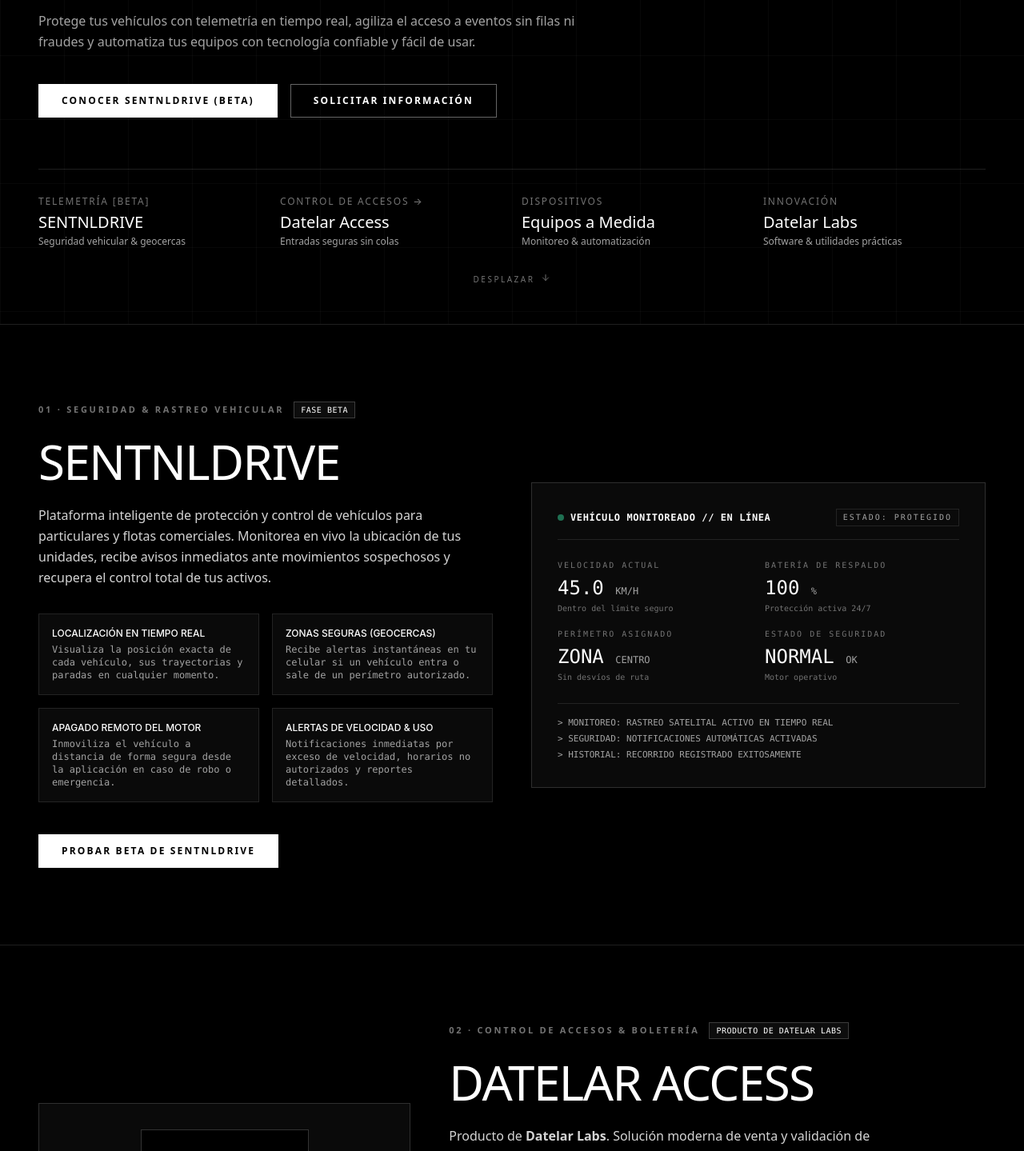
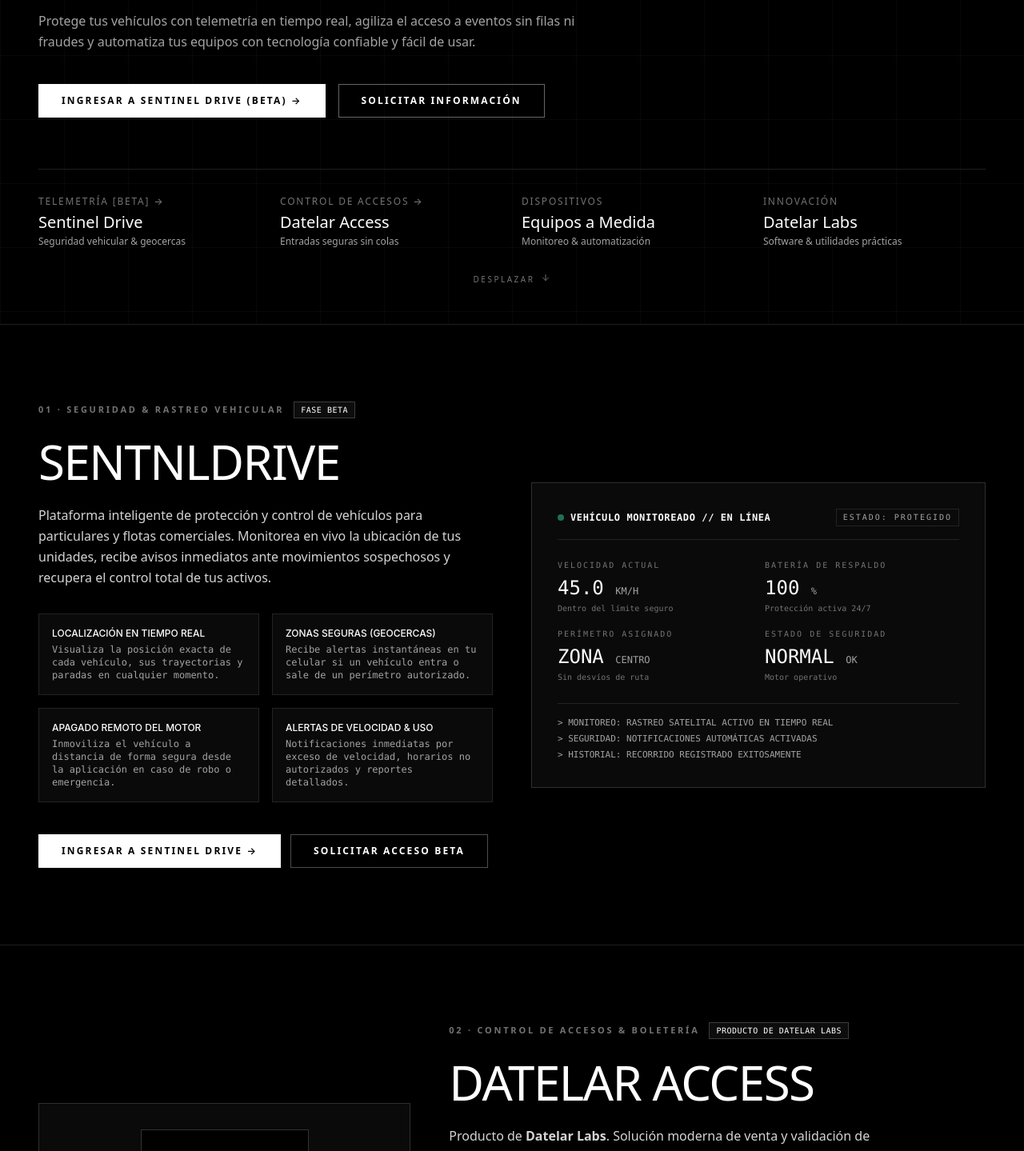
Before and after one commit to Theter65/DATELAR, a Next.js app: page / in a window 1280 px wide. Shown: the part 411-1850 px from the top of the page at 80% size. Built offline with nearby package versions, Linux system fonts and the light colour scheme; no server answers.

Commit message:
feat: link Sentinel Drive to sentineldrive.datelar.com across navbar, hero, products, and footer

```diff
--- a/src/components/footer.tsx
+++ b/src/components/footer.tsx
@@ -1,4 +1,5 @@
 import { BrandLogo } from "./brand-logo";
+import { APP_LINKS } from "@/config/links";
 
 export function Footer() {
   return (
@@ -7,8 +8,8 @@ export function Footer() {
         <BrandLogo size={22} />
 
         <div className="flex flex-wrap gap-6 text-[11px] font-mono tracking-wider text-neutral-400">
-          <a href="#sentnldrive" className="hover:text-white transition">SENTNLDRIVE</a>
-          <a href="#accesos-qr" className="hover:text-white transition">ACCESOS QR</a>
+          <a href={APP_LINKS.sentnldrive} className="hover:text-white transition">SENTINEL DRIVE</a>
+          <a href={APP_LINKS.access} className="hover:text-white transition">DATELAR ACCESS</a>
           <a href="#hardware-iot" className="hover:text-white transition">HARDWARE & IOT</a>
           <a href="#datelar-labs" className="hover:text-white transition">DATELAR LABS</a>
           <a href="#mision" className="hover:text-white transition">MISIÓN</a>
--- a/src/components/hero.tsx
+++ b/src/components/hero.tsx
@@ -19,10 +19,10 @@ export function Hero() {
 
         <div className="flex flex-wrap items-center gap-4 pt-4">
           <a
-            href="#sentnldrive"
+            href={APP_LINKS.sentnldrive}
             className="border border-neutral-900 bg-neutral-900 text-white hover:bg-neutral-800 dark:border-white dark:bg-white dark:text-black dark:hover:bg-neutral-200 px-7 py-3 text-xs font-semibold tracking-[0.18em] transition uppercase"
           >
-            CONOCER SENTNLDRIVE (BETA)
+            INGRESAR A SENTINEL DRIVE (BETA) &rarr;
           </a>
           <a
             href="#contacto"
@@ -36,13 +36,13 @@ export function Hero() {
       {/* Bottom Minimal Specs / Status Bar (Starlink style) */}
       <div className="w-full pt-16">
         <div className="grid grid-cols-2 md:grid-cols-4 gap-6 starlink-border-t pt-8">
-          <div>
-            <div className="text-xs font-medium tracking-[0.15em] text-neutral-500 uppercase">
-              Telemetría [BETA]
+          <a href={APP_LINKS.sentnldrive} className="block group transition">
+            <div className="text-xs font-medium tracking-[0.15em] text-neutral-500 uppercase group-hover:text-black dark:group-hover:text-neutral-300 transition">
+              Telemetría [BETA] &rarr;
             </div>
-            <div className="text-xl font-medium text-neutral-900 dark:text-white mt-1">SENTNLDRIVE</div>
+            <div className="text-xl font-medium text-neutral-900 dark:text-white mt-1 group-hover:text-black dark:group-hover:text-neutral-300 transition">Sentinel Drive</div>
             <div className="text-xs text-neutral-500 dark:text-neutral-400 mt-0.5">Seguridad vehicular & geocercas</div>
-          </div>
+          </a>
 
           <a href={APP_LINKS.access} className="block group transition">
             <div className="text-xs font-medium tracking-[0.15em] text-neutral-500 uppercase group-hover:text-black dark:group-hover:text-neutral-300 transition">
--- a/src/components/navbar.tsx
+++ b/src/components/navbar.tsx
@@ -10,7 +10,7 @@ export function Navbar() {
   const [mobileMenuOpen, setMobileMenuOpen] = useState(false);
 
   const navLinks = [
-    { label: "SENTNLDRIVE", href: "/#sentnldrive" },
+    { label: "SENTINEL DRIVE", href: APP_LINKS.sentnldrive },
     { label: "DATELAR ACCESS", href: APP_LINKS.access },
     { label: "HARDWARE & IOT", href: "/#hardware-iot" },
     { label: "DATELAR LABS", href: "/#datelar-labs" },
--- a/src/components/products.tsx
+++ b/src/components/products.tsx
@@ -50,12 +50,18 @@ export function Products() {
               </div>
             </div>
 
-            <div className="pt-4">
+            <div className="pt-4 flex flex-wrap items-center gap-3">
+              <a
+                href={APP_LINKS.sentnldrive}
+                className="inline-block border border-white bg-white px-7 py-3 text-xs font-semibold tracking-[0.18em] text-black transition hover:bg-neutral-200 uppercase"
+              >
+                INGRESAR A SENTINEL DRIVE &rarr;
+              </a>
               <a
                 href="#contacto"
-                className="inline-block border border-white bg-white px-7 py-3 text-xs font-semibold tracking-[0.18em] text-black transition hover:bg-neutral-200 uppercase"
+                className="inline-block border border-white/30 bg-transparent px-7 py-3 text-xs font-semibold tracking-[0.18em] text-white transition hover:bg-white/10 uppercase"
               >
-                PROBAR BETA DE SENTNLDRIVE
+                SOLICITAR ACCESO BETA
               </a>
             </div>
           </div>
--- a/src/config/links.ts
+++ b/src/config/links.ts
@@ -14,8 +14,8 @@ export const APP_LINKS = {
     : "/access", // En local puedes usar la ruta interna /access o http://localhost:3001
 
   sentnldrive: isProd
-    ? "https://sentnl.datelar.com"
-    : "#sentnldrive",
+    ? "https://sentineldrive.datelar.com"
+    : (process.env.NEXT_PUBLIC_SENTINELDRIVE_URL || "https://sentineldrive.datelar.com"),
 
   labs: isProd
     ? "https://labs.datelar.com"
```
